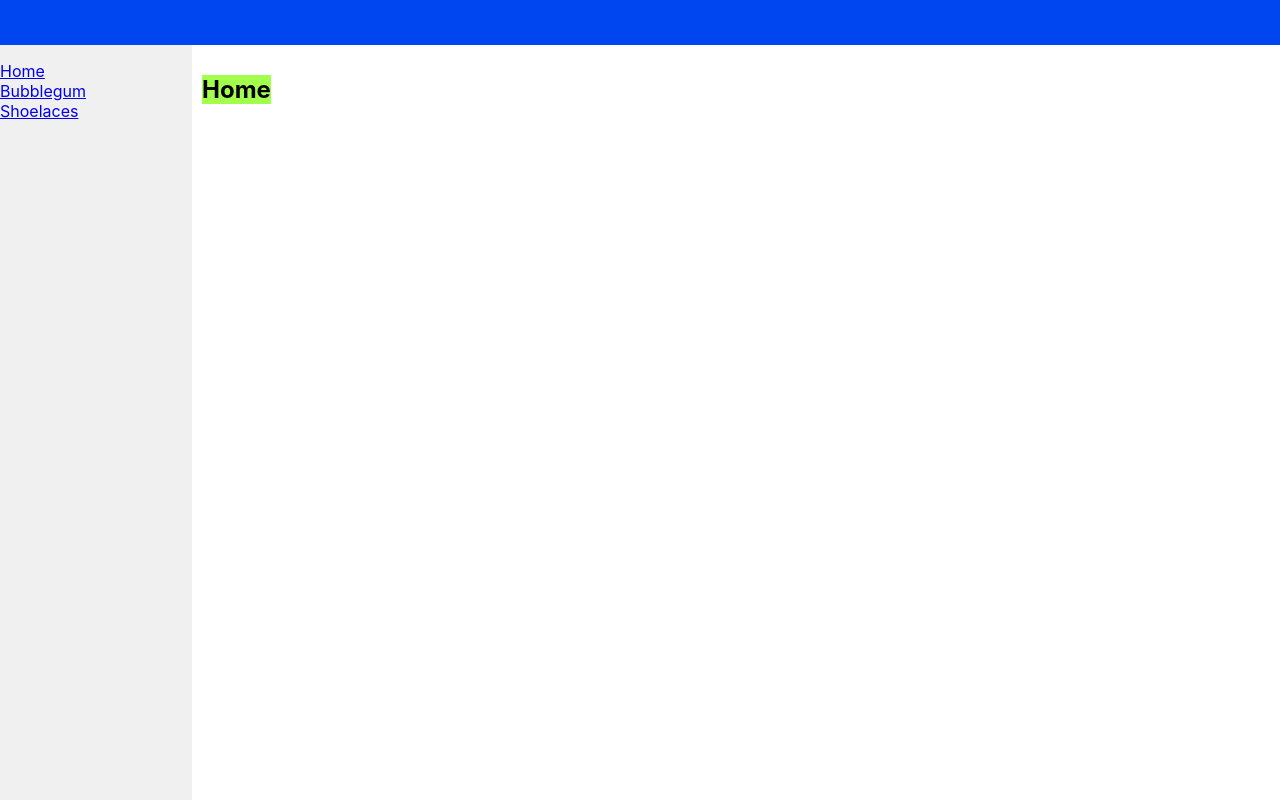
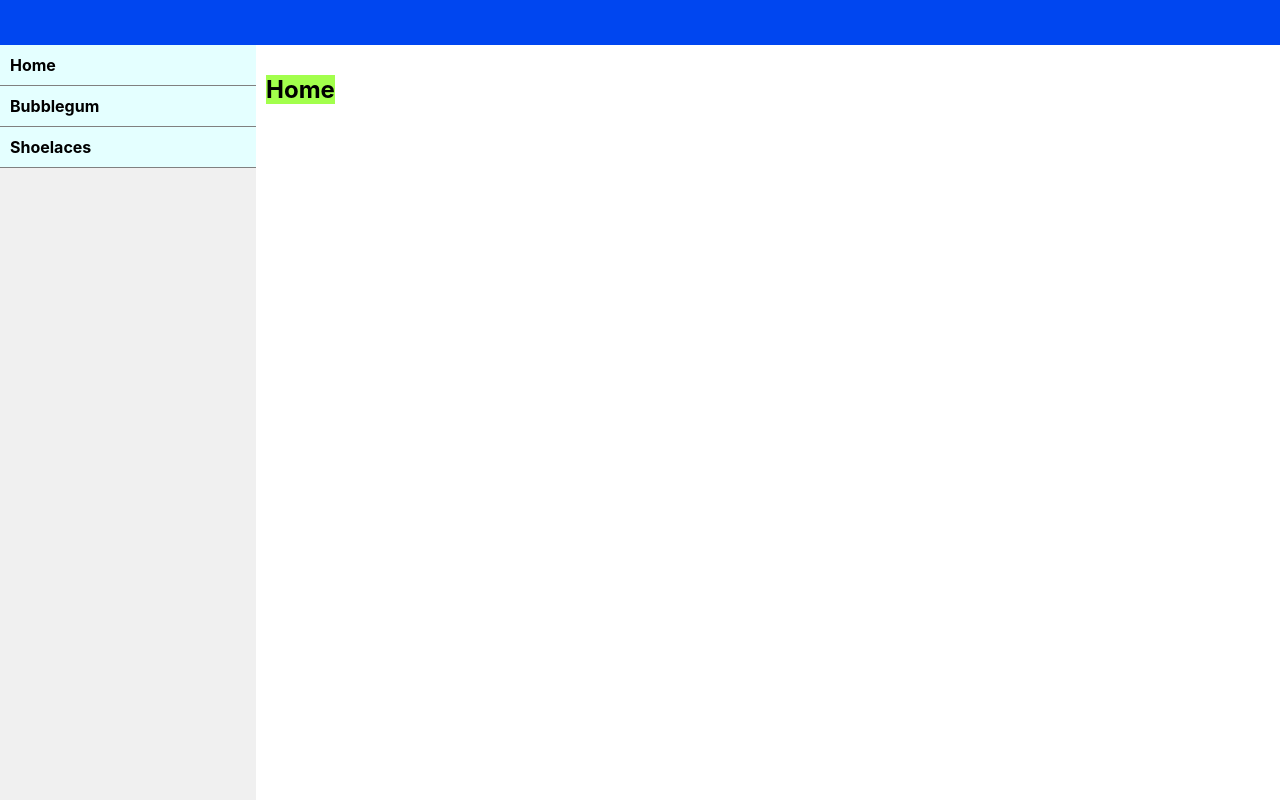
Before and after one commit to FarukKaradeniz/envanter-takip-frontend, a React (Create React App) app: page / in a window 1280 px wide. Built offline with nearby package versions, Linux system fonts and the light colour scheme; the HTML template or start-up script is replaced by a standard one.

Commit message:
menu items styling template done

```diff
--- a/src/components/SidebarMenuItem.js
+++ b/src/components/SidebarMenuItem.js
@@ -6,9 +6,13 @@ import '../styles/SidebarMenuItem.css';
 export default class SidebarMenuItem extends React.Component {
     render() {
         return(
-            <li className="sidebarmenu-item">
-                <Link to={this.props.to}>{this.props.url}</Link>
-            </li>
+
+                <Link className="menuitem-link" to={this.props.to}>
+                    <li className="sidebarmenu-item">
+                        {this.props.url}
+                    </li>
+                </Link>
+
         );
     }
 }
--- a/src/styles/SidebarMenu.css
+++ b/src/styles/SidebarMenu.css
@@ -1,5 +1,5 @@
 .sidebarmenu {
-    width: 15%;
+    width: 20%;
     background: #f0f0f0;
     height: 100%;
 }
@@ -7,4 +7,5 @@
 .sidebarmenu-list {
     list-style: none;
     padding: 0;
+    margin: 0;
 }
--- a/src/styles/SidebarMenuItem.css
+++ b/src/styles/SidebarMenuItem.css
@@ -1,3 +1,21 @@
 .sidebarmenu-item {
+    background-color: rgb(228, 255, 255);
+    padding: 10px;
+    border-bottom: 1px solid gray;
+    box-sizing: content-box;
+}
 
+.menuitem-link {
+    display: block;
+    width: 100%;
+    height: 100%;
+    margin: 0;
+    padding: 0;
+    text-decoration-line: none;
+    color: black;
+    font-weight: bold;
 }
+
+.sidebarmenu-item:hover {
+    background-color: antiquewhite;
+}
```
